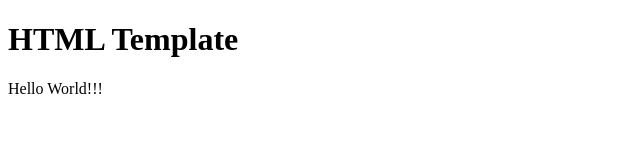
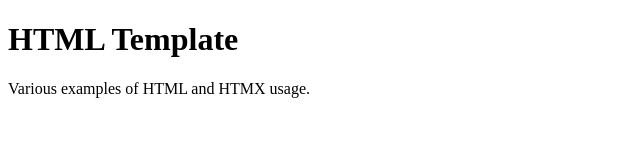
Before and after one commit to bellanov/html-template, a website: page views/index.html in a window 1280 px wide. Shown: the whole page, without its empty margins (0-640 px from the left). Drawn offline with Linux system fonts and the light colour scheme.

Commit message:
Updated hello_world example

```diff
--- a/views/index.html
+++ b/views/index.html
@@ -7,6 +7,6 @@
   </head>
   <body>
     <h1>HTML Template</h1>
-    <p>Hello World!!!</p>
+    <p>Various examples of HTML and HTMX usage.</p>
   </body>
 </html>
```
